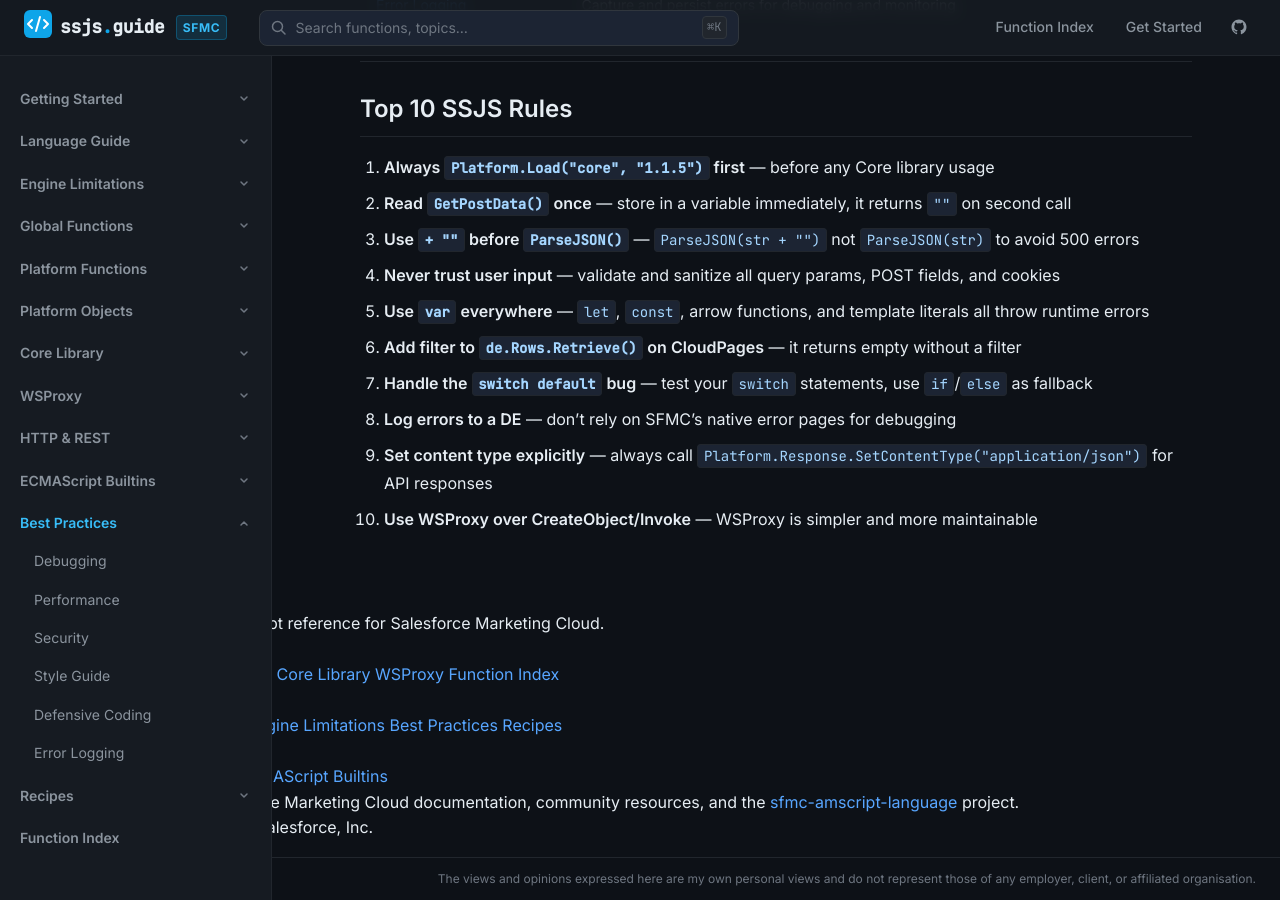
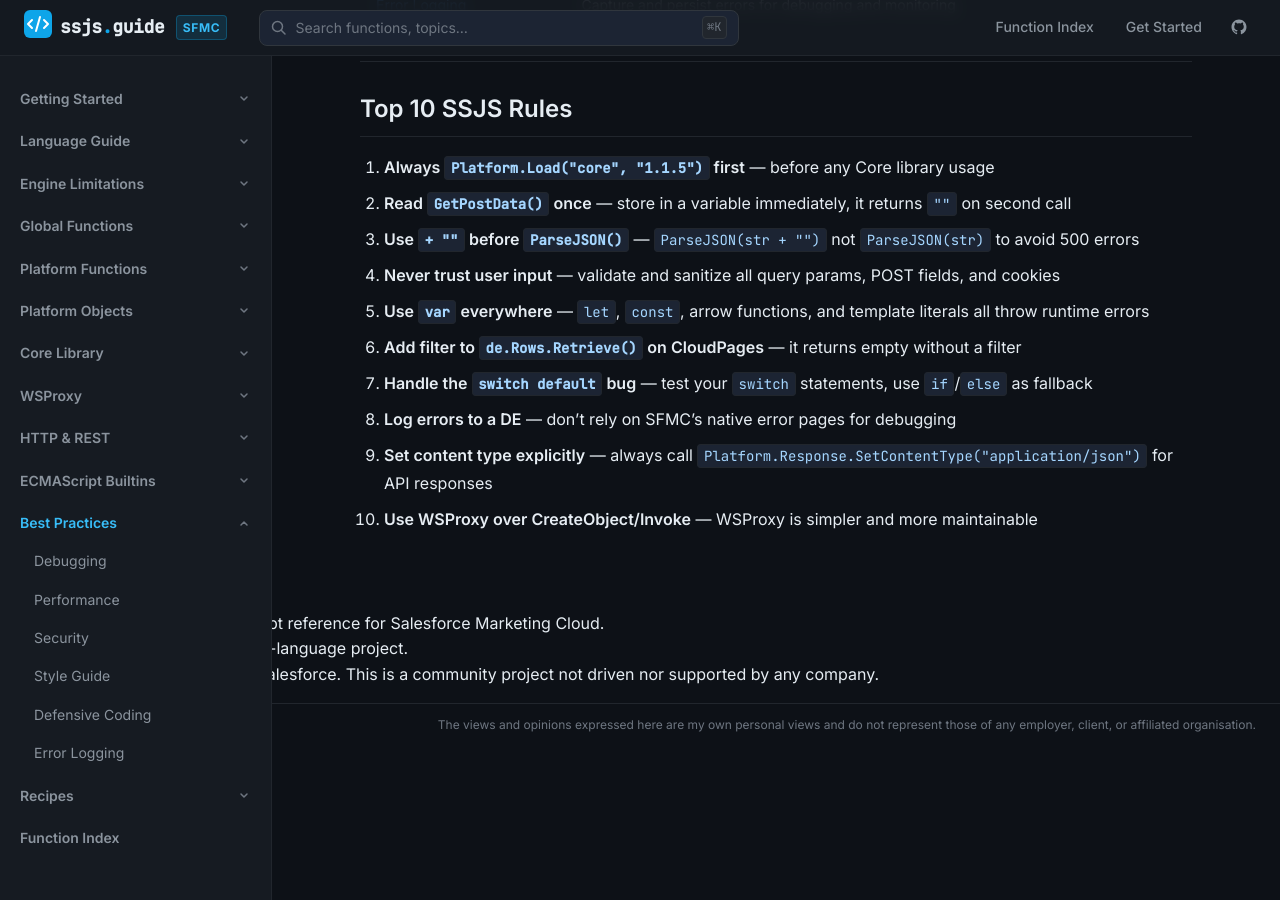
Before and after one commit to JoernBerkefeld/ssjs.guide, a Jekyll site: the page built from best-practices/index.md, in a window 1280 px wide and 900 px high, scrolled down 730 px. Built offline with Jekyll 4.4.1, drawn with Linux system fonts in a browser that asks for light colours.

Commit message:
fix: simplify footer - remove nav links, update attribution text

```diff
--- a/_includes/footer.html
+++ b/_includes/footer.html
@@ -4,34 +4,10 @@
       <a href="{{ '/' | relative_url }}" class="footer-brand-link">ssjs.guide</a>
       <p class="footer-tagline">The complete Server-Side JavaScript reference for Salesforce Marketing Cloud.</p>
     </div>
-    <div class="footer-links">
-      <div class="footer-link-group">
-        <h4 class="footer-link-heading">Reference</h4>
-        <a href="{{ '/global-functions/' | relative_url }}">Global Functions</a>
-        <a href="{{ '/platform-functions/' | relative_url }}">Platform Functions</a>
-        <a href="{{ '/core-library/' | relative_url }}">Core Library</a>
-        <a href="{{ '/wsproxy/' | relative_url }}">WSProxy</a>
-        <a href="{{ '/function-index/' | relative_url }}">Function Index</a>
-      </div>
-      <div class="footer-link-group">
-        <h4 class="footer-link-heading">Guides</h4>
-        <a href="{{ '/getting-started/' | relative_url }}">Getting Started</a>
-        <a href="{{ '/language/' | relative_url }}">Language Guide</a>
-        <a href="{{ '/engine-limitations/' | relative_url }}">Engine Limitations</a>
-        <a href="{{ '/best-practices/' | relative_url }}">Best Practices</a>
-        <a href="{{ '/recipes/' | relative_url }}">Recipes</a>
-      </div>
-      <div class="footer-link-group">
-        <h4 class="footer-link-heading">HTTP & APIs</h4>
-        <a href="{{ '/http/' | relative_url }}">HTTP & REST</a>
-        <a href="{{ '/platform-objects/' | relative_url }}">Platform Objects</a>
-        <a href="{{ '/ecmascript-builtins/' | relative_url }}">ECMAScript Builtins</a>
-      </div>
-    </div>
   </div>
   <div class="footer-bottom">
-    <p>Content synthesized from Salesforce Marketing Cloud documentation, community resources, and the <a href="https://github.com/jb-sfmc/sfmc-amscript-language" target="_blank" rel="noopener">sfmc-amscript-language</a> project.</p>
-    <p>Not affiliated with or endorsed by Salesforce, Inc.</p>
+    <p>Content in sync with sfmc-amscript-language project.</p>
+    <p>Not affiliated with or endorsed by Salesforce. This is a community project not driven nor supported by any company.</p>
   </div>
   <div class="footer-copyright">
     <p>
```
